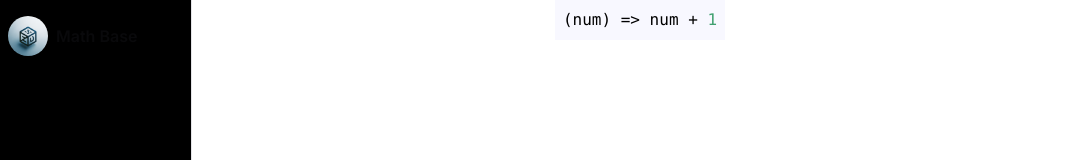
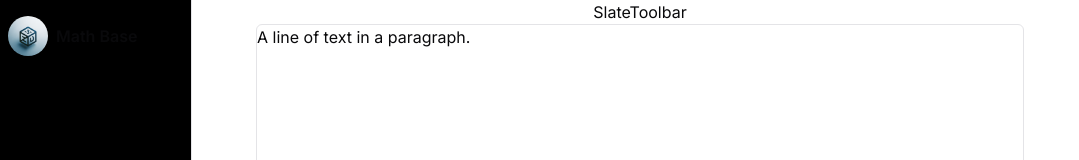
Before and after one commit to AjStraight619/math-base-final, a Next.js app: page /test in a window 1280 px wide. Shown: the top 160 px of the page, without its empty margins (0-1079 px from the left). Built offline with nearby package versions, Linux system fonts and the light colour scheme; no server answers; the database is empty.

Commit message:
using slate for rich text editor

```diff
--- a/app/chat/[chatId]/page.tsx
+++ b/app/chat/[chatId]/page.tsx
@@ -1,6 +1,6 @@
 import ChatData from "@/components/chat-page/chat-data";
+import ChatSkeleton from "@/components/chat-page/chat-skeleton";
 import { ScrollArea } from "@/components/ui/scroll-area";
-import { Skeleton } from "@/components/ui/skeleton";
 import { Suspense } from "react";
 
 export default async function ChatPage({
@@ -13,7 +13,7 @@ export default async function ChatPage({
   return (
     <main className="flex flex-col h-screen">
       <ScrollArea>
-        <Suspense key={chatId} fallback={<Skeleton />}>
+        <Suspense key={chatId} fallback={<ChatSkeleton />}>
           <ChatData chatId={chatId} />
         </Suspense>
       </ScrollArea>
--- a/app/test/page.tsx
+++ b/app/test/page.tsx
@@ -2,7 +2,7 @@ import TestCode from "./test-code";
 
 export default async function TestPage() {
   return (
-    <main className="h-full flex flex-col items-center justify-center">
+    <main className="h-screen flex flex-col items-center justify-center">
       <TestCode />
     </main>
   );
--- a/app/test/test-code.tsx
+++ b/app/test/test-code.tsx
@@ -1,12 +1,11 @@
 "use client";
 
-import SyntaxHighlighter from "react-syntax-highlighter/dist/esm/default-highlight";
-import { docco } from "react-syntax-highlighter/dist/esm/styles/hljs";
+import SlateEditor from "@/components/note-page/slate-editor";
 const TestCode = () => {
   return (
-    <SyntaxHighlighter language="javascript" style={docco}>
-      {"(num) => num + 1"}
-    </SyntaxHighlighter>
+    <div className="h-full flex flex-col items-center justify-center">
+      <SlateEditor />
+    </div>
   );
 };
 
--- a/components/chat-page/chat-data.tsx
+++ b/components/chat-page/chat-data.tsx
@@ -17,10 +17,12 @@ export const getChatById = async (chatId: string) => {
   return chatById;
 };
 
+const delay = (ms: number) => new Promise((resolve) => setTimeout(resolve, ms));
+
 const ChatData = async ({ chatId }: { chatId: string }) => {
   const chat = await getChatById(chatId);
 
-  console.log("Chat: ", chat);
+  await delay(5000);
 
   return <ChatWrapper chat={chat} />;
 };
--- a/components/chat-page/chat-input.tsx
+++ b/components/chat-page/chat-input.tsx
@@ -86,7 +86,7 @@ const ChatInput = ({
   const handleKeyDown = (e: React.KeyboardEvent<HTMLTextAreaElement>) => {
     if (e.key === "Enter" && !e.shiftKey) {
       e.preventDefault();
-      // Create a dummy form event or pass null/undefined if handleSubmit can handle it
+
       const dummyEvent = {
         preventDefault: () => {},
         currentTarget: formRef.current,
--- a/components/chat-page/chat-skeleton.tsx
+++ b/components/chat-page/chat-skeleton.tsx
@@ -2,18 +2,20 @@ import { Skeleton } from "../ui/skeleton";
 
 const ChatSkeleton = () => {
   return (
-    <div>
-      <ul className="flex flex-col h-screen p-4 w-full overflow-auto">
+    <div className="container mx-auto p-4 flex flex-col max-w-2xl">
+      <ul className="list-none flex flex-col space-y-4">
         {Array.from({ length: 5 }, (_, index) => (
-          <li key={index} className="flex flex-row items-center gap-4 mb-4">
+          <li key={index} className="flex flex-row gap-2">
             <Skeleton className="h-10 w-10 rounded-full" />
             <div className="flex flex-col flex-1">
-              <Skeleton className="h-4 w-3/4 rounded-md mb-2" />
-              <Skeleton className="h-4 w-1/2 rounded-md" />
+              <Skeleton className="h-6 w-3/4 rounded-md mb-2" />
+              <Skeleton className="h-6 w-1/2 rounded-md" />
             </div>
           </li>
         ))}
       </ul>
+      {/* Placeholder for bottom spacing */}
+      <div className="h-[60px]"></div>
     </div>
   );
 };
--- /dev/null
+++ b/components/note-page/slate-editor.tsx
@@ -0,0 +1,37 @@
+import { useState } from "react";
+
+import { BaseEditor, createEditor } from "slate";
+import { Editable, ReactEditor, Slate, withReact } from "slate-react";
+import SlateToolbar from "./slate-toolbar";
+
+type CustomElement = { type: "paragraph"; children: CustomText[] };
+type CustomText = { text: string };
+
+declare module "slate" {
+  interface CustomTypes {
+    Editor: BaseEditor & ReactEditor;
+    Element: CustomElement;
+    Text: CustomText;
+  }
+}
+
+const initialValue: CustomElement[] = [
+  {
+    type: "paragraph",
+    children: [{ text: "A line of text in a paragraph." }],
+  },
+];
+
+const SlateEditor = () => {
+  const [editor] = useState(() => withReact(createEditor()));
+  return (
+    <div className="h-full flex flex-col items-center justify-center">
+      <Slate editor={editor} initialValue={initialValue}>
+        <SlateToolbar />
+        <Editable className="w-[8in] h-[10in] border rounded-md" />
+      </Slate>
+    </div>
+  );
+};
+
+export default SlateEditor;
--- /dev/null
+++ b/components/note-page/slate-toolbar.tsx
@@ -0,0 +1,8 @@
+import { useSlate } from "slate-react";
+
+const SlateToolbar = () => {
+  const editor = useSlate();
+  return <div>SlateToolbar</div>;
+};
+
+export default SlateToolbar;
--- a/components/sidebar/user-options.tsx
+++ b/components/sidebar/user-options.tsx
@@ -101,6 +101,7 @@ const UserOptions = ({
               <Link
                 className="flex justify-start items-center text-primary/60 hover:text-primary gap-2"
                 href={option.link}
+                scroll={false}
               >
                 <span>{option.icon}</span>
                 <span>{option.name}</span>
--- a/package.json
+++ b/package.json
@@ -40,6 +40,7 @@
     "react-email": "^2.0.0",
     "react-hot-toast": "^2.4.1",
     "react-intersection-observer": "^9.8.0",
+    "react-katex": "^3.0.1",
     "react-markdown": "^9.0.1",
     "react-quill": "^2.0.0",
     "react-syntax-highlighter": "^15.5.0",
@@ -47,6 +48,7 @@
     "rehype-katex": "^7.0.0",
     "remark-math": "^6.0.0",
     "resend": "^3.1.0",
+    "slate-react": "^0.102.0",
     "socket.io": "^4.7.4",
     "tailwind-merge": "^2.2.1",
     "tailwindcss-animate": "^1.0.7",
```
Also changed, not shown: 1 other file (tests, documents, lock files or other folders).
